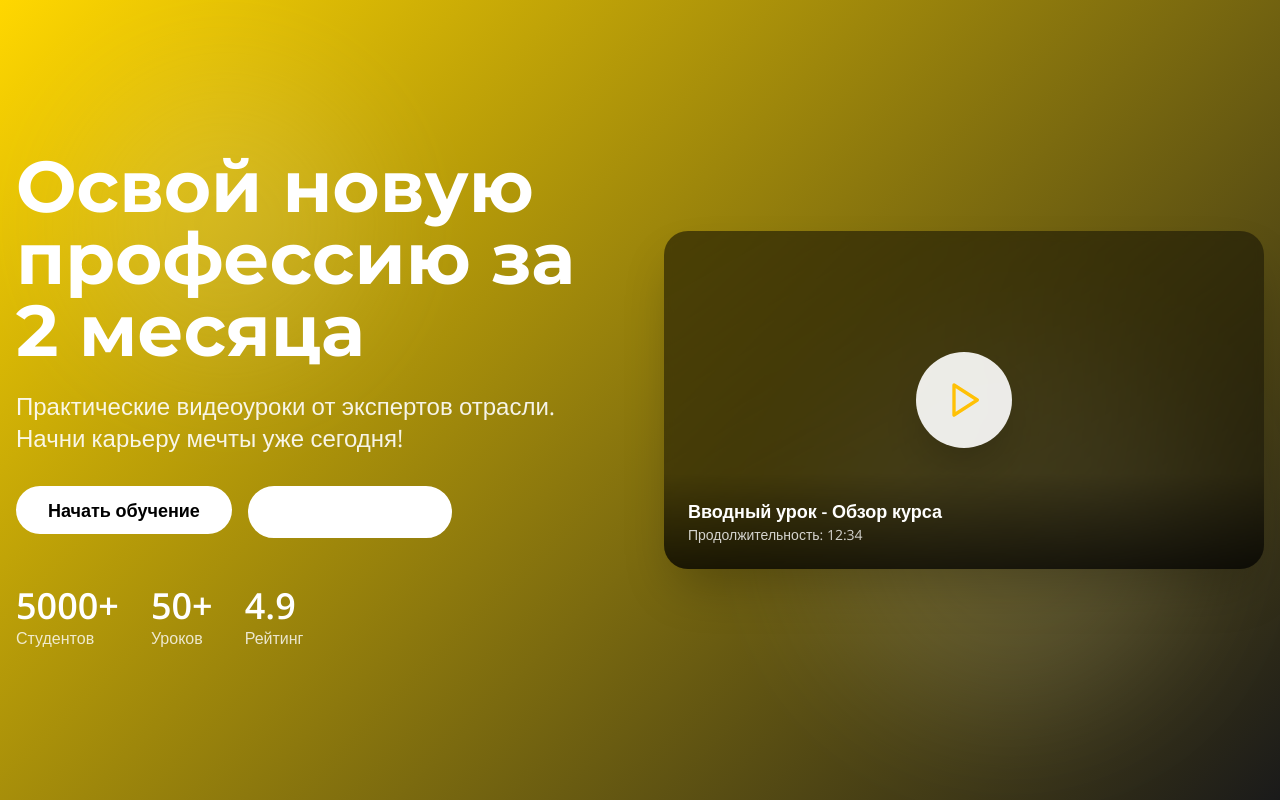
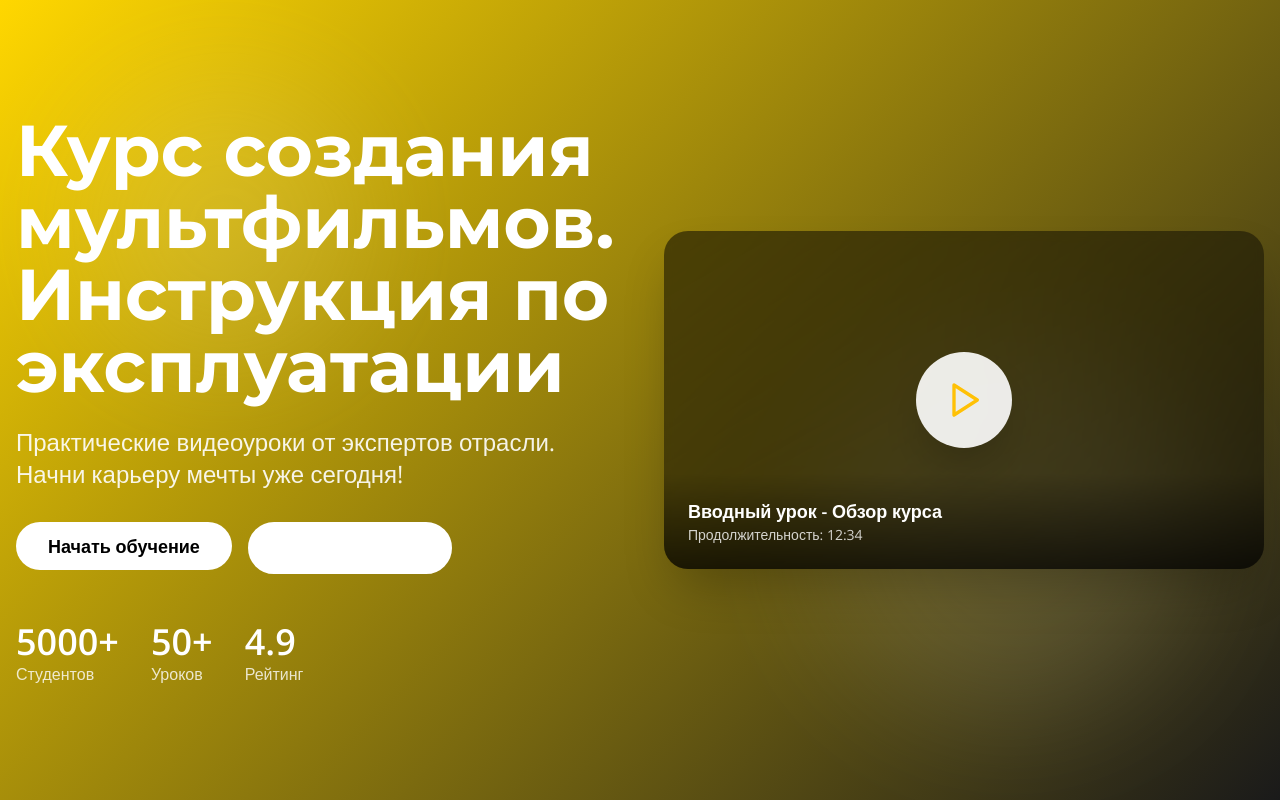
Before and after one commit to pr-poehali-dev/video-sales-landing, a React (Vite) app: page / in a window 1280 px wide. Shown: the top 800 px of the page. Built offline with nearby package versions, Linux system fonts and the light colour scheme.

Commit message:
Курс мультипликации: инструкция

```diff
--- a/src/pages/Index.tsx
+++ b/src/pages/Index.tsx
@@ -127,7 +127,7 @@ const Index = () => {
           <div className="grid md:grid-cols-2 gap-12 items-center">
             <div className="text-white animate-fade-in">
               <h1 className="text-5xl md:text-7xl font-bold mb-6 leading-tight">
-                Освой новую профессию за 2 месяца
+                Курс создания мультфильмов. Инструкция по эксплуатации
               </h1>
               <p className="text-xl md:text-2xl mb-8 text-white/90">
                 Практические видеоуроки от экспертов отрасли. Начни карьеру мечты уже сегодня!
```
